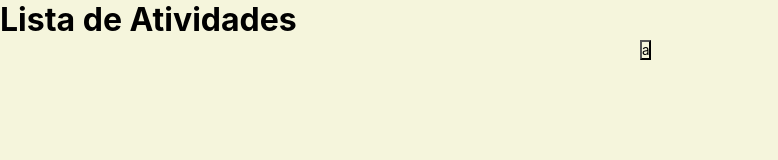
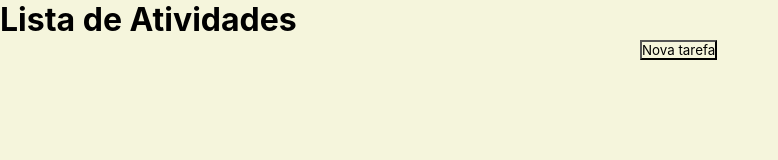
Before and after one commit to ElielSf/exercicio-pratico-2, a React (Vite) app: page / in a window 1280 px wide. Shown: the top 160 px of the page, without its empty margins (0-778 px from the left). Built offline with nearby package versions, Linux system fonts and the light colour scheme.

Commit message:
modificar componentes

```diff
--- a/src/components/AdicionarTarefa.jsx
+++ b/src/components/AdicionarTarefa.jsx
@@ -1,15 +1,17 @@
 import { useState } from 'react'
+import NovaTarefa from './NovaTarefa.jsx'
 import '../css/AdicionarTarefa.css'
 
 export default function AdicionarTarefa() {
-    //const[novaTarefa, setNovaTarefa] = useState;
-    const novaTarefa = () => {
-        console.log('a');
+    const [criarTarefa, setCriarTarefa] = useState(false);
+    const handleClick = () => {
+        setCriarTarefa(!criarTarefa);
     }
 
     return (
         <div className='containerButton'>
-            <button onClick='novaTarefa'>a</button>
+            <button onClick={handleClick}>Nova tarefa</button>
+            {criarTarefa && <NovaTarefa />}
         </div>
     )
 }
--- /dev/null
+++ b/src/components/NovaTarefa.jsx
@@ -0,0 +1,9 @@
+
+
+export default function NovaTarefa() {
+    return (
+        <div>
+            <p>adsa</p>
+        </div>
+    )
+}
```
